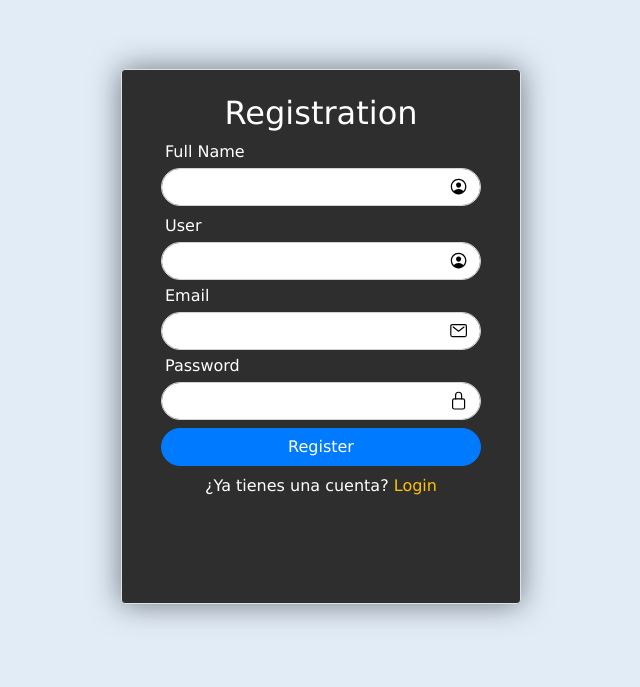
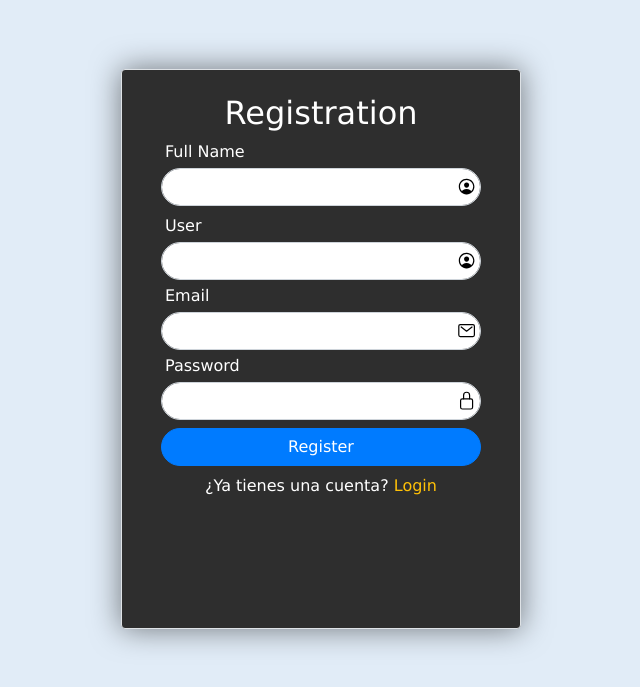
Before and after one commit to Isaac684/DiferenciasDivPagina, a Django app: page /signupapp in a window 1280 px wide. Shown: the part 91-778 px from the top of the page, without its empty margins (319-959 px from the left). Run offline with Django 4.2, Linux system fonts and the light colour scheme.

Commit message:
cambio actualizacion de boostrap

```diff
--- a/myAppPage/myApp/static/css/styleapp.css
+++ b/myAppPage/myApp/static/css/styleapp.css
@@ -11,6 +11,7 @@
     background-color: white;
     color: black;
     border-color: white;
+
 }
 
 /* login */
--- a/myAppPage/myApp/templates/base/baseapp.html
+++ b/myAppPage/myApp/templates/base/baseapp.html
@@ -5,8 +5,9 @@
 <head>
     <meta charset="UTF-8">
     <meta name="viewport" content="width=device-width, initial-scale=1.0">
-    <title>DIVIDED DIFFERENCE METHOD</title>
+    <title>Metodo de diferencias divididas</title>
     <!-- Bootstrap CSS -->
+    <link href="https://cdn.jsdelivr.net/npm/bootstrap@5.3.0/dist/css/bootstrap.min.css" rel="stylesheet" integrity="sha384-9ndCyUaIbzAi2FUVXJi0CjmCapSmO7SnpJef0486qhLnuZ2cdeRhO02iuK6FUUVM" crossorigin="anonymous">
     <link rel="stylesheet" href="https://cdn.jsdelivr.net/npm/bootstrap@4.3.1/dist/css/bootstrap.min.css" integrity="sha384-ggOyR0iXCbMQv3Xipma34MD+dH/1fQ784/j6cY/iJTQUOhcWr7x9JvoRxT2MZw1T" crossorigin="anonymous">
     <link rel="stylesheet" href="{% static 'css/styleapp.css' %}">
 </head>
--- a/myAppPage/myApp/templates/loginapp.html
+++ b/myAppPage/myApp/templates/loginapp.html
@@ -2,7 +2,7 @@
 
 {% block content %}
 
-<div class="container-fluid border border-white-50 rounded" style="width: 400px; height: 440px; backdrop-filter: blur(20px); box-shadow: 0 0 30px rgba(0, 0, 0, .5); background-color: #2c2c2c">
+<div class="container-fluid border border-white-50 rounded" style="width: 400px; height: 450px; backdrop-filter: blur(20px); box-shadow: 0 0 30px rgba(0, 0, 0, .5); background-color: #2c2c2c">
     <div class="p-4">
 
         <h2 class="text-white text-center">Login</h2>
@@ -11,13 +11,13 @@
             {% csrf_token %}
 
             <div class="input-box">
-                <span class="icon pr-4"><ion-icon name="person-circle-outline"></ion-icon></span>
+                <span class="icon me-3"><ion-icon name="person-circle-outline"></ion-icon></span>
                 <label class="my-2 text-white px-1">User</label>
                 <input type="text" id="userLogin" name="userLogin" class="form-control rounded-pill">
             </div>
 
             <div class="input-box">
-                <span class="icon pr-4"><ion-icon name="lock-closed-outline"></ion-icon></span>
+                <span class="icon me-3"><ion-icon name="lock-closed-outline"></ion-icon></span>
                 <label class="my-2 text-white px-1">Password</label>
                 <input type="password" id="userPassword" name="userPassword" class="form-control rounded-pill">
             </div>
--- a/myAppPage/myApp/templates/recoverpassword.html
+++ b/myAppPage/myApp/templates/recoverpassword.html
@@ -11,19 +11,19 @@
             {% csrf_token %}
 
             <div class="input-box">
-                <span class="icon pr-4" style="line-height: 120px;"><ion-icon name="person-circle-outline"></ion-icon></span>
+                <span class="icon me-3" style="line-height: 120px;"><ion-icon name="person-circle-outline"></ion-icon></span>
                 <label class="my-2 text-white px-1">User</label>
                 <input type="text" id="userRecover" name="userRecover" class="form-control rounded-pill" required>
             </div>
 
             <div class="input-box">
-                <span class="icon pr-4" style="line-height: 120px;"><ion-icon name="lock-closed-outline"></ion-icon></span>
+                <span class="icon me-3" style="line-height: 120px;"><ion-icon name="lock-closed-outline"></ion-icon></span>
                 <label class="my-2 text-white px-1">Password</label>
                 <input type="password" id="passwordRecover" name="passwordRecover" class="form-control rounded-pill">
             </div>
 
             <div class="input-box">
-                <span class="icon pr-4" style="line-height: 120px;"><ion-icon name="lock-closed-outline"></ion-icon></span>
+                <span class="icon me-3" style="line-height: 120px;"><ion-icon name="lock-closed-outline"></ion-icon></span>
                 <label class="my-2 text-white px-1">Confirm password</label>
                 <input type="password" id="confirmPassword" name="confirmPassword" class="form-control rounded-pill">
             </div>
--- a/myAppPage/myApp/templates/signupapp.html
+++ b/myAppPage/myApp/templates/signupapp.html
@@ -4,7 +4,7 @@
 
 {% block content %}
 
-<div class="container-fluid border border-white-50 rounded" style="width: 400px; height: 535px; backdrop-filter: blur(20px); box-shadow: 0 0 30px rgba(0, 0, 0, .5); background-color: #2e2e2e">
+<div class="container-fluid border border-white-50 rounded" style="width: 400px; height: 560px; backdrop-filter: blur(20px); box-shadow: 0 0 30px rgba(0, 0, 0, .5); background-color: #2e2e2e">
     <div class="p-4">
 
         <h2 class="text-white text-center mb-1">Registration</h2>
@@ -13,14 +13,14 @@
             {% csrf_token %}
 
             <div class="input-box">
-                <span class="icon pr-4" style="line-height: 108px;"><ion-icon name="person-circle-outline"></ion-icon></span>
+                <span class="icon me-3" style="line-height: 108px;"><ion-icon name="person-circle-outline"></ion-icon></span>
                 <label class="my-1 text-white px-1">Full Name</label>
                 <input type="text" id="fullName" name="fullName" class="form-control rounded-pill">
                 <small id="fullNameError" class="form-text text-danger text-center">{{ fullNameError }}</small>
             </div>
 
             <div class="input-box">
-                <span class="icon pr-4" style="line-height: 108px;"><ion-icon name="person-circle-outline"></ion-icon></span>
+                <span class="icon me-3" style="line-height: 108px;"><ion-icon name="person-circle-outline"></ion-icon></span>
                 <label class="my-1 text-white px-1">User</label>
                 <input type="text" id="user" name="user" class="form-control rounded-pill">
                 {% if userError %}
@@ -30,7 +30,7 @@
             </div>
 
             <div class="input-box">
-                <span class="icon pr-4" style="line-height: 108px;"><ion-icon name="mail-outline"></ion-icon></span>
+                <span class="icon me-3" style="line-height: 108px;"><ion-icon name="mail-outline"></ion-icon></span>
                 <label class="my-1 text-white px-1">Email</label>
                 <input type="Email" id="email" name="email" class="form-control rounded-pill">
                 {% if emailError %}
@@ -40,7 +40,7 @@
             </div>
 
             <div class="input-box">
-                <span class="icon pr-4" style="line-height: 108px;"><ion-icon name="lock-closed-outline"></ion-icon></span>
+                <span class="icon me-3" style="line-height: 108px;"><ion-icon name="lock-closed-outline"></ion-icon></span>
                 <label class="my-1 text-white px-1">Password</label>
                 <input type="password" id="password" name="password" class="form-control rounded-pill">
                 {% if passwordError %}
```
Also changed, not shown: myAppPage/myApp/templates/homepageapp.html (+22 -3 lines), myAppPage/db.sqlite3.
